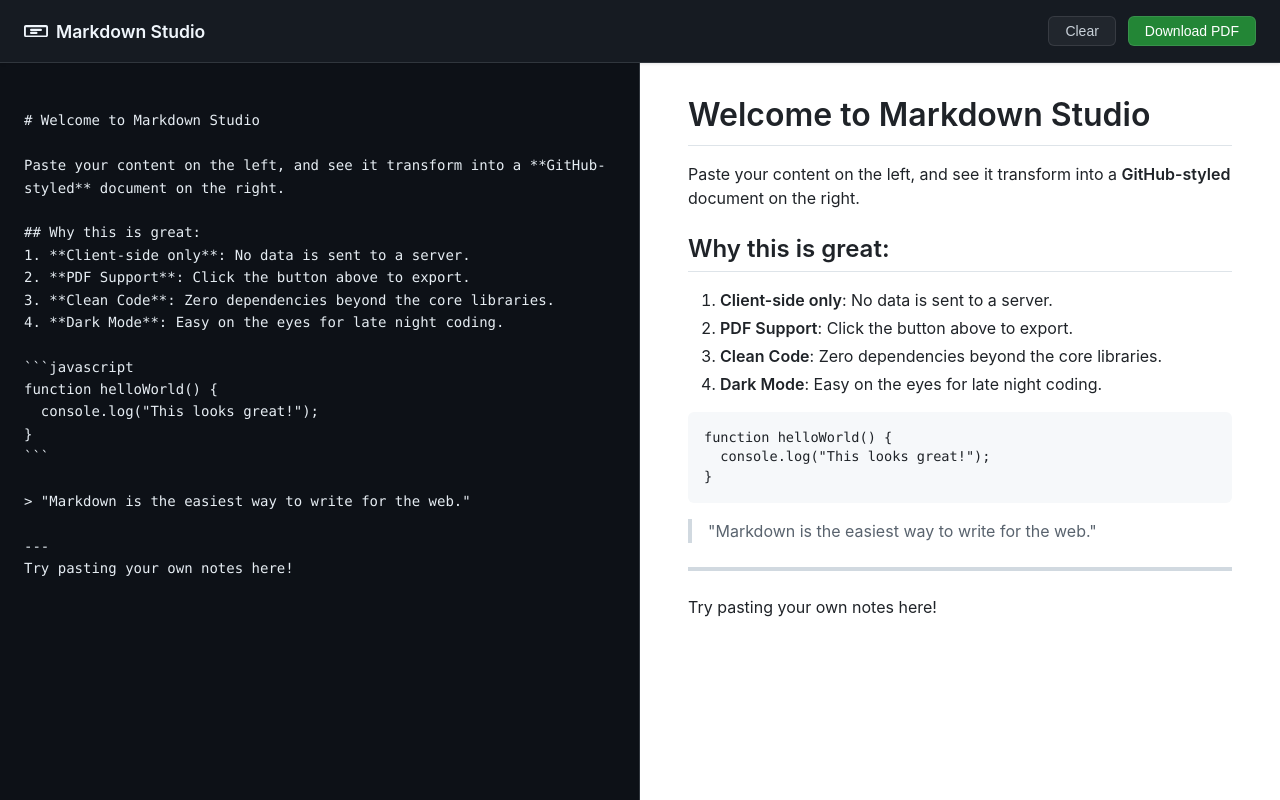
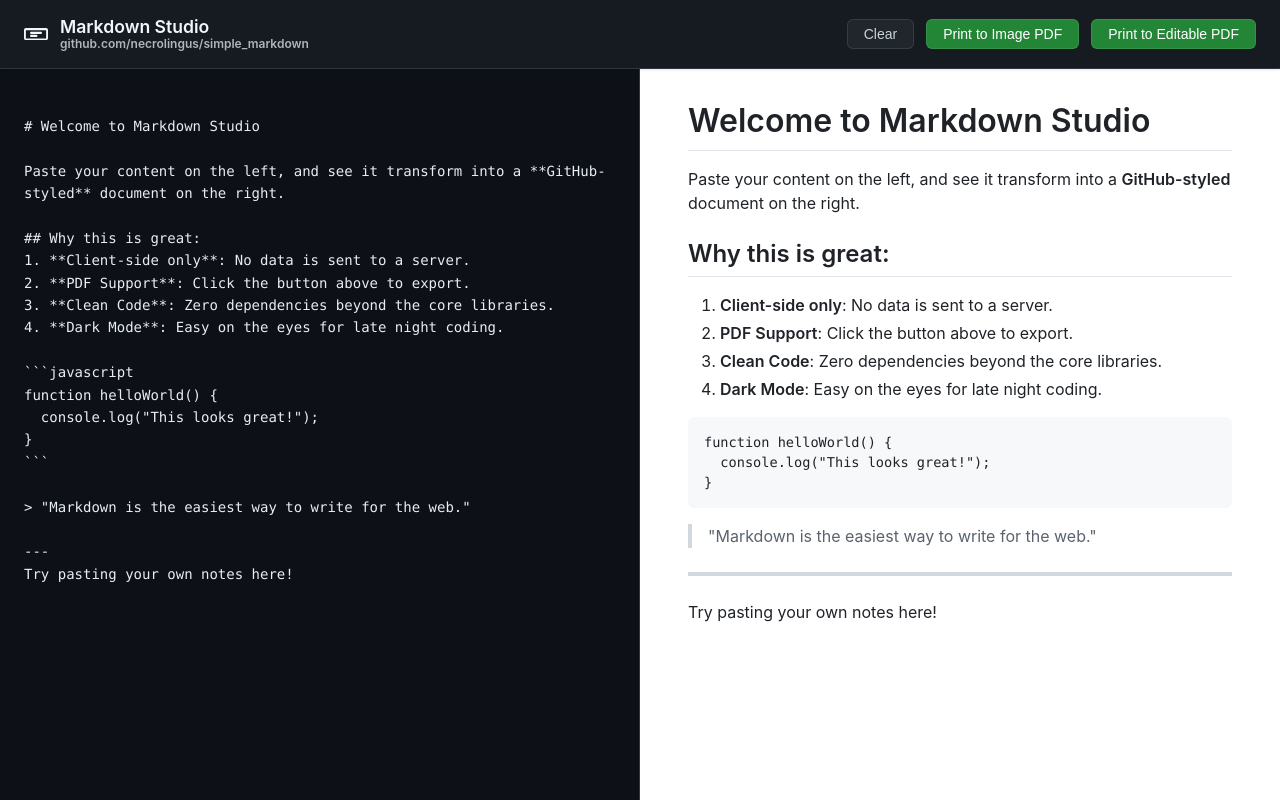
Before and after one commit to necrolingus/simple_markdown, a plain HTML site: page index.html in a window 1280 px wide. Drawn offline with nearby package versions, Linux system fonts and the light colour scheme.

Commit message:
Print to image and window.print.

```diff
--- a/index.html
+++ b/index.html
@@ -24,17 +24,25 @@
 
     <div class="app-container">
         <header>
-            <div class="logo">
-                <svg height="24" viewBox="0 0 16 16" version="1.1" width="24" aria-hidden="true" fill="currentColor">
-                    <path
-                        d="M0 5.25C0 4.56 0.56 4 1.25 4h13.5c0.69 0 1.25 0.56 1.25 1.25v5.5c0 0.69-0.56 1.25-1.25 1.25H1.25A1.25 1.25 0 0 1 0 10.75v-5.5ZM1.25 5.5v5.5h13.5v-5.5H1.25Z M4.75 6.5h6.5a0.75 0.75 0 0 1 0 1.5h-6.5a0.75 0.75 0 0 1 0-1.5ZM4 9.25a0.75 0.75 0 0 1 0.75-0.75h3.5a0.75 0.75 0 0 1 0 1.5h-3.5A0.75 0.75 0 0 1 4 9.25Z">
-                    </path>
-                </svg>
-                Markdown Studio
+            <div class="branding">
+                <div class="logo">
+                    <svg height="24" viewBox="0 0 16 16" version="1.1" width="24" aria-hidden="true"
+                        fill="currentColor">
+                        <path
+                            d="M0 5.25C0 4.56 0.56 4 1.25 4h13.5c0.69 0 1.25 0.56 1.25 1.25v5.5c0 0.69-0.56 1.25-1.25 1.25H1.25A1.25 1.25 0 0 1 0 10.75v-5.5ZM1.25 5.5v5.5h13.5v-5.5H1.25Z M4.75 6.5h6.5a0.75 0.75 0 0 1 0 1.5h-6.5a0.75 0.75 0 0 1 0-1.5ZM4 9.25a0.75 0.75 0 0 1 0.75-0.75h3.5a0.75 0.75 0 0 1 0 1.5h-3.5A0.75 0.75 0 0 1 4 9.25Z">
+                        </path>
+                    </svg>
+                    <div class="title-container">
+                        <div>Markdown Studio</div>
+                        <a href="https://github.com/necrolingus/simple_markdown" class="github-link"
+                            target="_blank">github.com/necrolingus/simple_markdown</a>
+                    </div>
+                </div>
             </div>
             <div class="btn-group">
                 <button class="btn btn-secondary" onclick="clearEditor()">Clear</button>
-                <button class="btn" onclick="exportToPDF()">Download PDF</button>
+                <button class="btn" onclick="exportToPDF()">Print to Image PDF</button>
+                <button class="btn" onclick="printToEditablePDF()">Print to Editable PDF</button>
             </div>
         </header>
 
@@ -54,7 +62,7 @@
     </div>
 
     <!-- Main Logic (Defer to ensure DOM is ready) -->
-    <script src="script.js" defer></script>
+    <script src="script.js?v=2" defer></script>
 </body>
 
 </html>
--- a/script.js
+++ b/script.js
@@ -75,4 +75,8 @@ Try pasting your own notes here!`;
             console.log('PDF Downloaded');
         });
     };
+
+    window.printToEditablePDF = () => {
+        window.print();
+    };
 })();
--- a/style.css
+++ b/style.css
@@ -47,7 +47,30 @@ header {
     font-size: 1.1rem;
     display: flex;
     align-items: center;
-    gap: 0.5rem;
+    gap: 0.75rem;
+}
+
+.title-container {
+    display: flex;
+    flex-direction: column;
+    justify-content: center;
+    line-height: 1.2;
+}
+
+.github-link {
+    font-size: 0.75rem;
+    color: rgba(240, 246, 252, 0.7);
+    text-decoration: none;
+    transition: color 0.2s;
+}
+
+.github-link:hover {
+    color: #58a6ff;
+    text-decoration: underline;
+}
+
+.github-link:visited {
+    color: rgba(240, 246, 252, 0.7);
 }
 
 .main-editor {
```
Also changed, not shown: issue.png (deleted), issue2.png (deleted).
